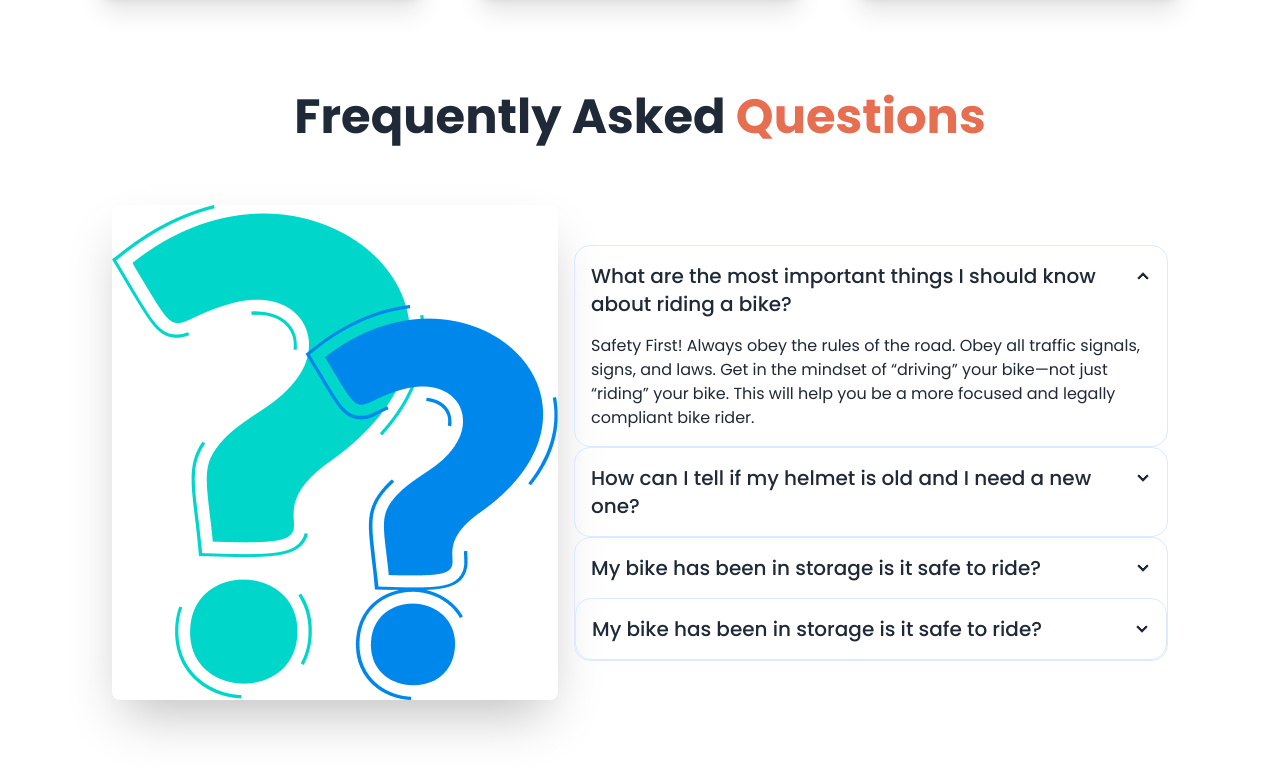
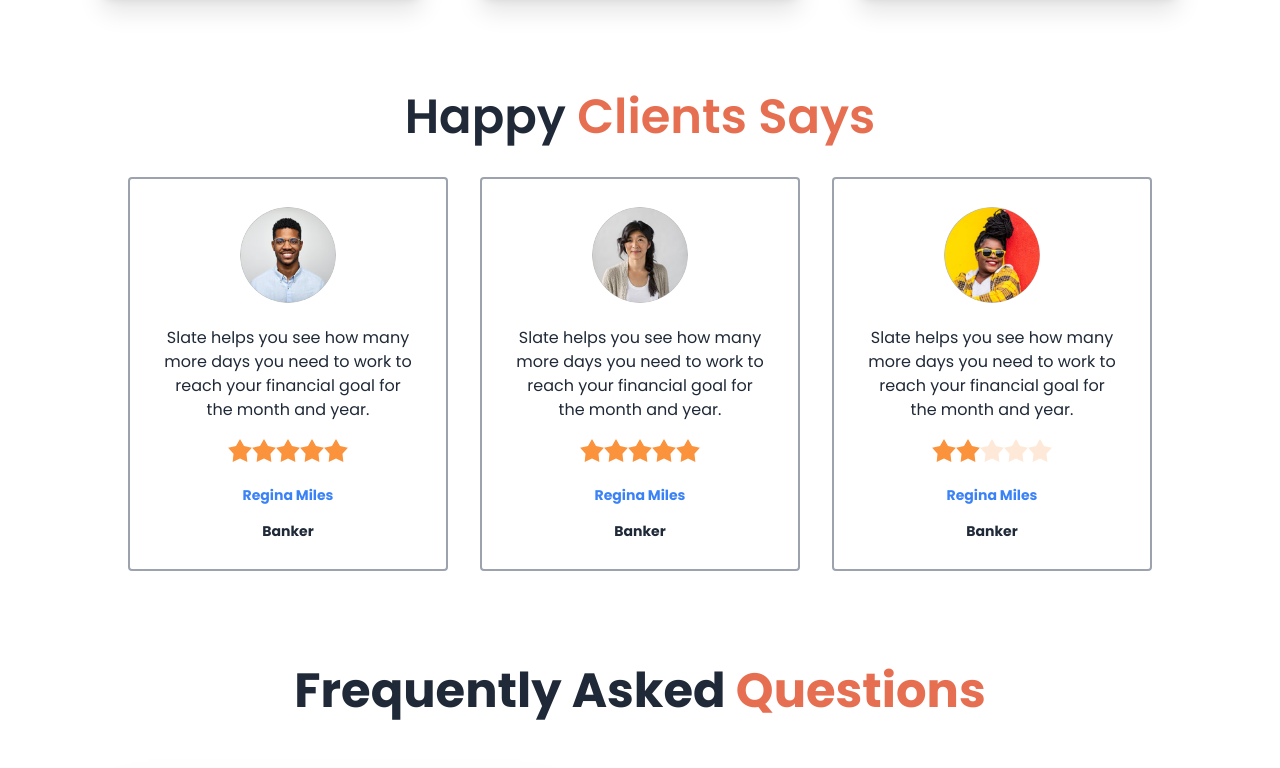
Before and after one commit to LinkonJT/biker-zone-DaisyUI, a plain HTML site: page index.html in a window 1280 px wide. Shown: the part 1817-2585 px from the top of the page. Drawn offline with nearby package versions, Linux system fonts and the light colour scheme.

Commit message:
Done the review rating parts

```diff
--- a/index.html
+++ b/index.html
@@ -177,13 +177,17 @@
     <main class="md:container mx-auto px-7 lg:px-24">
 
 
-        <!-- HOMEWORK Featured Bikes section -->
+        <!--######### HOMEWORK Featured Bikes section ###########-->
         <section class="my-24">
             <div >
               <h2 class="text-center text-3xl  lg:text-5xl font-semibold">Fetured Bikes In This Year</h2>
                 <br>
-               <p class="text-sm text-center text-bike-primary font-semibold"> <a href="">Best bike collection</a></p>
-               <span class="block mx-auto w-12 border-b-2 border-orange-400 mt-1"></span>
+               <!-- <p class="text-sm text-center text-bike-primary font-semibold"> <a href="">Best bike collection</a></p>
+               <span class="block mx-auto w-12 border-b-2 border-orange-400 mt-1"></span> -->
+
+               <p class="relative text-sm text-center text-bike-primary font-semibold after:content-[''] after:block after:w-12 after:border-b-2 after:border-red-400 after:mx-auto after:mt-1">
+                <a href="">Best bike collection</a>
+              </p>
 
                <br>
 
@@ -253,7 +257,111 @@
         </section>
 
           <!-- ###### Happy Clients Section HOMEWORK ######### -->
-           <section></section>
+           <section class="container mx-auto max-w-5xl">
+                <h2 class="text-3xl mb-9 font-semibold text-center lg:text-5xl">Happy <span class="text-bike-primary">Clients Says</span></h2>
+
+                <!-- review cards container -->
+                <div class="flex flex-col items-center gap-2 lg:flex-row lg:justify-between">
+                    <!-- card-1 -->
+                     <div class="border-2 w-80 border-gray-400 rounded text-center space-y-4 py-7 px-8">
+                          <div class="avatar">
+                            <div class="w-24 rounded-full">
+                              <img src="images/others/user-1.png" />
+                            </div>
+                          </div>
+
+                          <p class="text-base">Slate helps you see how
+                            many more days you need
+                            to work to reach your financial
+                            goal for the month and year.</p>
+
+                            <!-- rating -->
+                            <div class="rating">
+                              <input type="radio" name="rating-2" class="mask mask-star-2 bg-orange-400" />
+                              <input
+                                type="radio"
+                                name="rating-2"
+                                class="mask mask-star-2 bg-orange-400"
+                                checked="checked" />
+                              <input type="radio" name="rating-2" class="mask mask-star-2 bg-orange-400" />
+                              <input type="radio" name="rating-2" class="mask mask-star-2 bg-orange-400" />
+                              <input type="radio" name="rating-2" class="mask mask-star-2 bg-orange-400" />
+                            </div>
+                            <p class="text-blue-500 text-sm font-bold">Regina Miles</p>
+                            <p class="font-bold text-sm">Banker</p>
+
+                     </div>
+
+                     <!-- card-2 -->
+                     <div class="border-2 w-80 border-gray-400 rounded text-center space-y-4 py-7 px-8">
+                      <div class="avatar">
+                        <div class="w-24 rounded-full">
+                          <img src="images/others/user-2.png" />
+                        </div>
+                      </div>
+
+                      <p class="text-base">Slate helps you see how
+                        many more days you need
+                        to work to reach your financial
+                        goal for the month and year.</p>
+
+                        <!-- rating -->
+                        <div class="rating">
+                          <input type="radio" name="rating-2" class="mask mask-star-2 bg-orange-400" />
+                          <input
+                            type="radio"
+                            name="rating-2"
+                            class="mask mask-star-2 bg-orange-400"
+                            checked="checked" />
+                          <input type="radio" name="rating-2" class="mask mask-star-2 bg-orange-400" />
+                          <input type="radio" name="rating-2" class="mask mask-star-2 bg-orange-400" />
+                          <input type="radio" name="rating-2" class="mask mask-star-2 bg-orange-400" />
+                        </div>
+                        <p class="text-blue-500 text-sm font-bold">Regina Miles</p>
+                        <p class="font-bold text-sm">Banker</p>
+
+                 </div>
+
+                 <!-- card-3 -->
+                 <div class="border-2 w-80 border-gray-400 rounded text-center space-y-4 py-7 px-8">
+                  <div class="avatar">
+                    <div class="w-24 rounded-full">
+                      <img src="images/others/user-3.png" />
+                    </div>
+                  </div>
+
+                  <p class="text-base">Slate helps you see how
+                    many more days you need
+                    to work to reach your financial
+                    goal for the month and year.</p>
+
+                    <!-- rating -->
+                    <div class="rating">
+                      <input type="radio" name="rating-2" class="mask mask-star-2 bg-orange-400" />
+                      <input
+                        type="radio"
+                        name="rating-2"
+                        class="mask mask-star-2 bg-orange-400"
+                        checked="checked" />
+                      <input type="radio" name="rating-2" class="mask mask-star-2 bg-orange-400" />
+                      <input type="radio" name="rating-2" class="mask mask-star-2 bg-orange-400" />
+                      <input type="radio" name="rating-2" class="mask mask-star-2 bg-orange-400" />
+                    </div>
+                    <p class="text-blue-500 text-sm font-bold">Regina Miles</p>
+                    <p class="font-bold text-sm">Banker</p>
+
+             </div>
+
+                </div>
+
+           </section>
+
+
+
+
+
+
+
 
           <!--####### FAQ section #######-->
             <section class="my-24">
```
